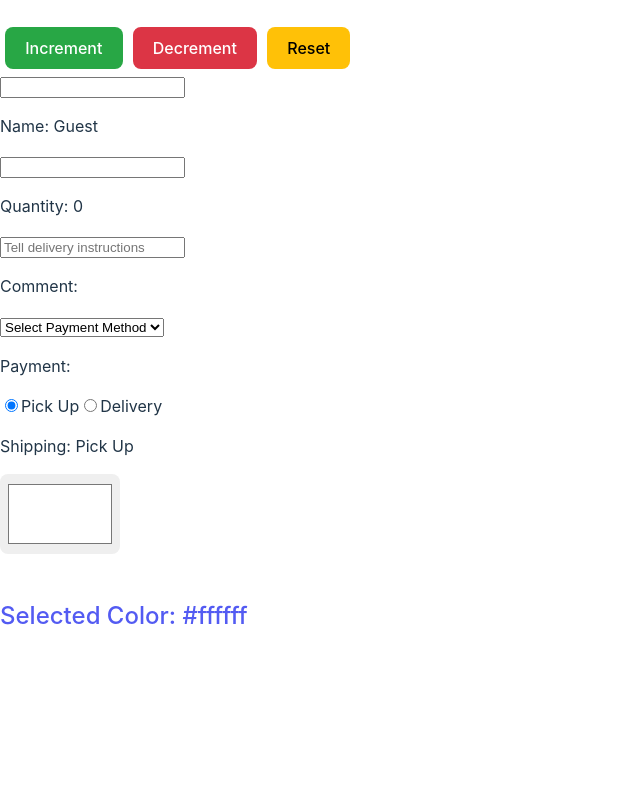
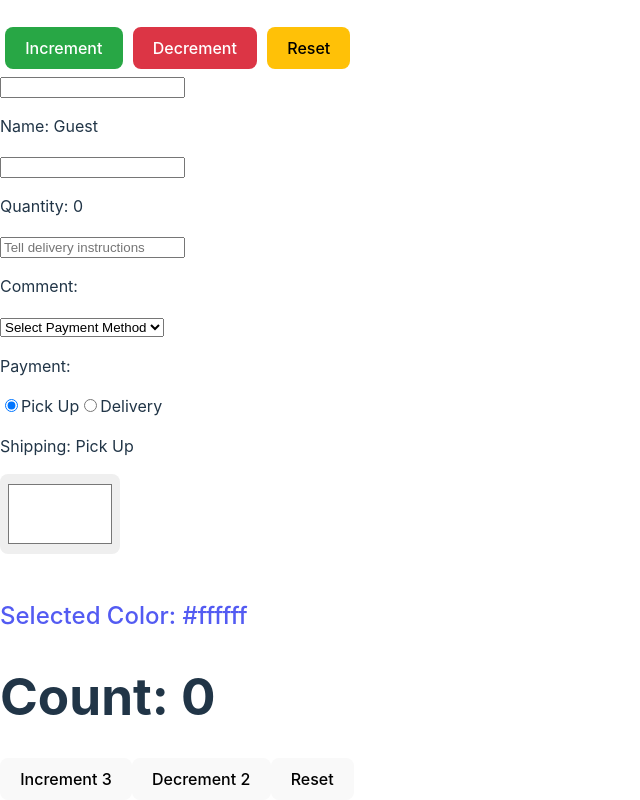
Before and after one commit to fevren2001/my-react-app, a React (Vite) app: page / in a window 1280 px wide. Shown: the part 2304-3104 px from the top of the page, without its empty margins (0-640 px from the left). Before the commit the page ends 2948 px from the top, so only its background shows below. Built offline with nearby package versions, Linux system fonts and the light colour scheme.

Commit message:
Updater Function
Updater Functions update immediately so multiple updates will all be put into a queue.

```diff
--- a/src/App.jsx
+++ b/src/App.jsx
@@ -11,6 +11,7 @@ import MyComponent from "./MyComponent.jsx";
 import Counter from "./Counter.jsx";
 import OnChangeComponent from "./OnChangeComponent.jsx";
 import ColorPicker from "./ColorPicker.jsx";
+import UpdaterFunctionComponent from "./UpdaterFunctionComponent.jsx";
 
 function App() {
   const emptyList = [];
@@ -54,6 +55,7 @@ function App() {
     <Counter></Counter>
     <OnChangeComponent></OnChangeComponent>
     <ColorPicker></ColorPicker>
+    <UpdaterFunctionComponent></UpdaterFunctionComponent>
     </>
   );
 }
--- /dev/null
+++ b/src/UpdaterFunctionComponent.jsx
@@ -0,0 +1,29 @@
+import React, {useState} from "react";
+
+function UpdaterFunctionComponent() {
+
+    const [count, setCount] = useState(0)
+
+    const incCount = () => {
+        setCount(c => c+1) // Without the updater functions, it wouldnt' work
+        setCount(c => c+1) // because, for efficiency, it doesn't update the state immediately
+        setCount(c => c+1)
+    }
+
+    const decCount = () => {
+        setCount(countPrev => countPrev-1); // good practice to use countPrev or c instead of count
+        setCount(countPrev => countPrev-1);
+    }
+    const resetCount = () => {setCount(0)}
+
+    return(
+        <div>
+            <h1>Count: {count}</h1>
+            <button onClick={incCount}>Increment 3</button>
+            <button onClick={decCount}>Decrement 2</button>
+            <button onClick={resetCount}>Reset</button>
+        </div>
+    );
+}
+
+export default UpdaterFunctionComponent
```
